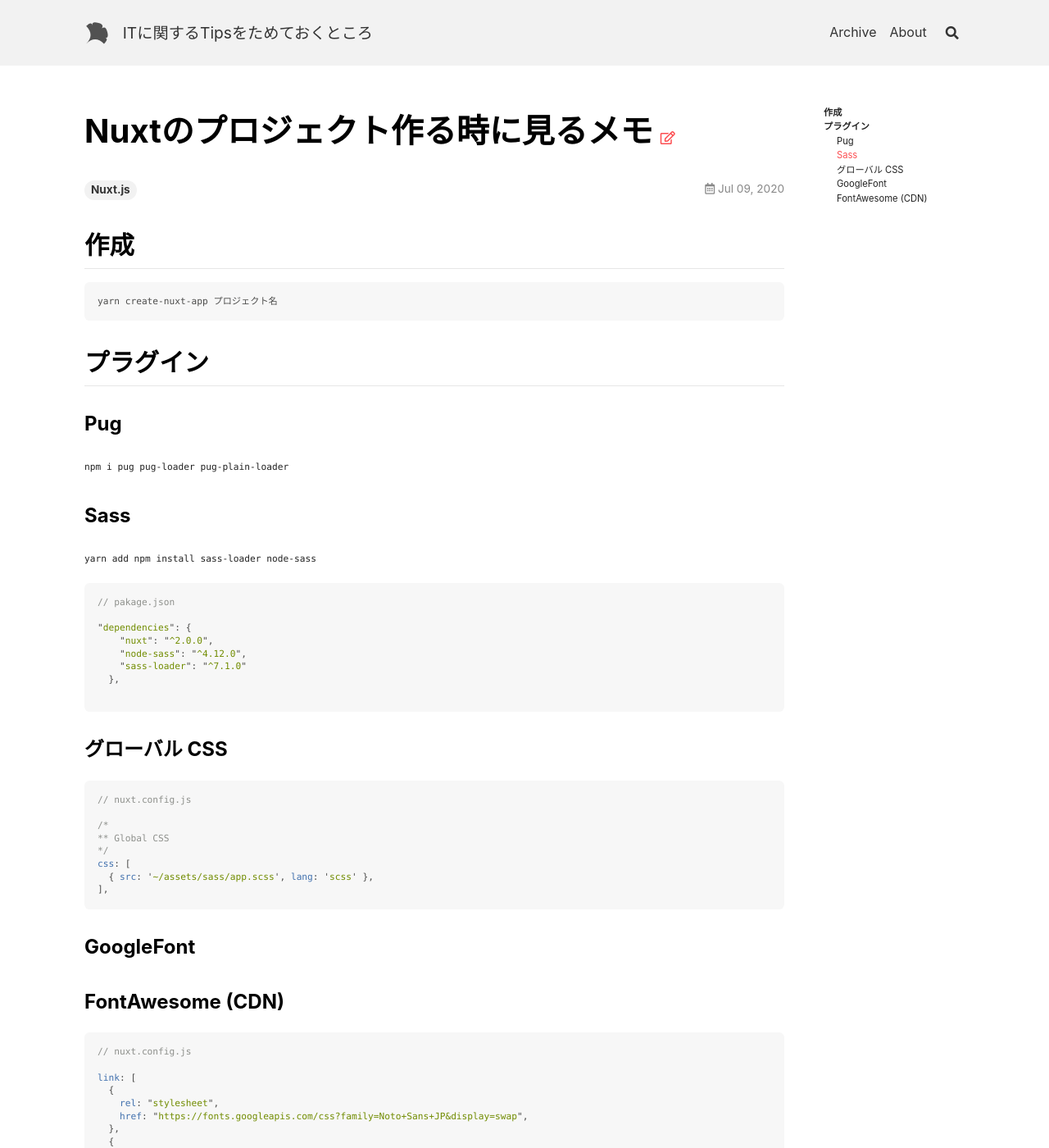
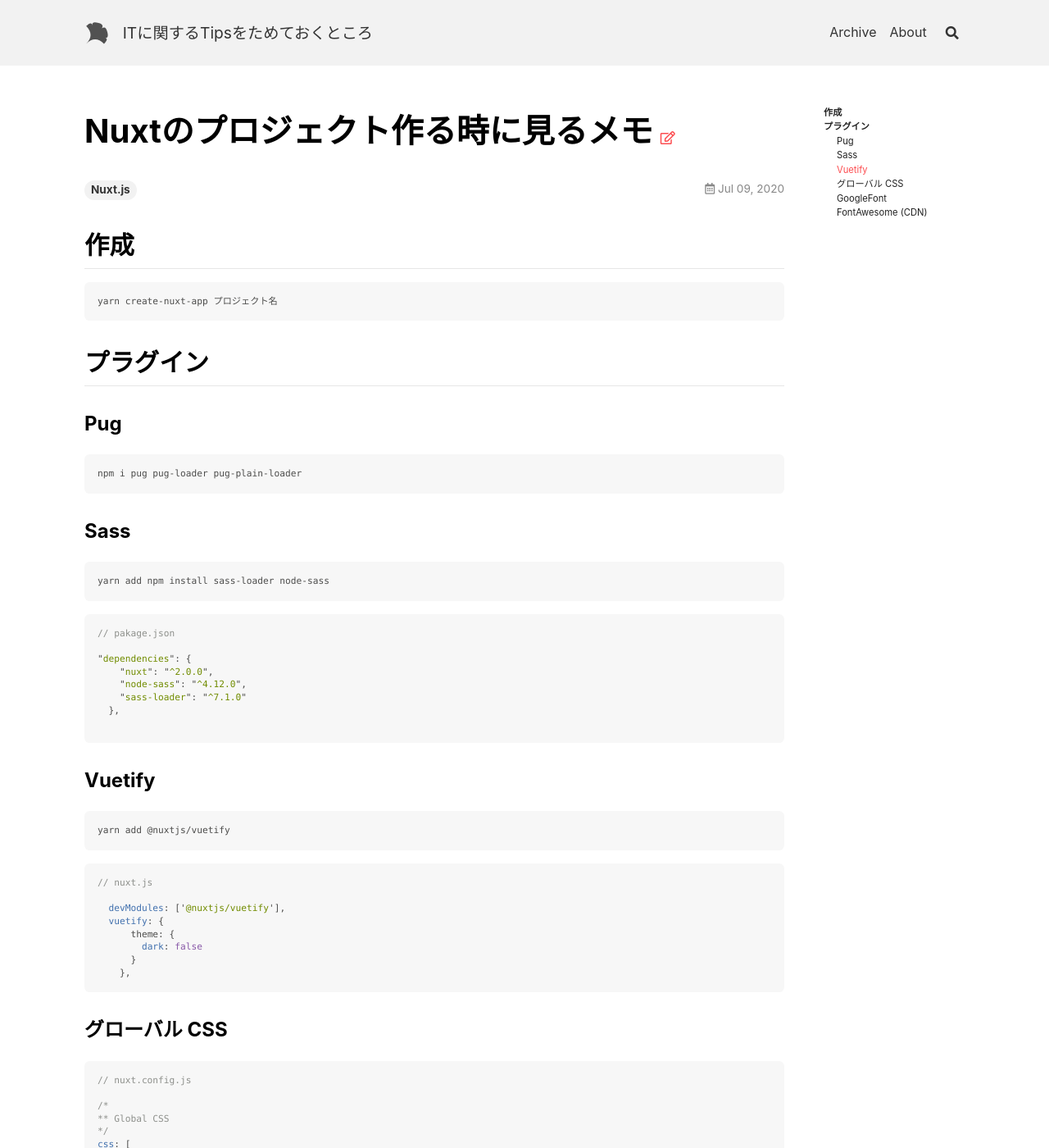
Before and after one commit to hinagithub/mypage, a Jekyll site: the page built from _posts/2020-07-09-いつものNuxt構築手順.md, in a window 1280 px wide and 1400 px high. Shown: the whole window at 82% size. Built offline with Jekyll 4.4.1, drawn with Linux system fonts in a browser that asks for light colours; nearby versions of some CDN libraries.

Commit message:
Update 2020-07-09-いつものNuxt構築手順.md

````diff
--- a/_posts/2020-07-09-いつものNuxt構築手順.md
+++ b/_posts/2020-07-09-いつものNuxt構築手順.md
@@ -16,13 +16,13 @@ yarn create-nuxt-app プロジェクト名
 
 ### Pug
 
-```:terminal
+```
 npm i pug pug-loader pug-plain-loader
 ```
 
 ### Sass
 
-```:terminal
+```
 yarn add npm install sass-loader node-sass
 ```
 
@@ -36,6 +36,23 @@ yarn add npm install sass-loader node-sass
   },
 
 ```
+
+### Vuetify
+
+```
+yarn add @nuxtjs/vuetify
+```
+
+```js
+// nuxt.js
+
+  devModules: ['@nuxtjs/vuetify'],
+  vuetify: {
+      theme: {
+        dark: false
+      }
+    },
+  ```
 
 ### グローバル CSS
 
````
